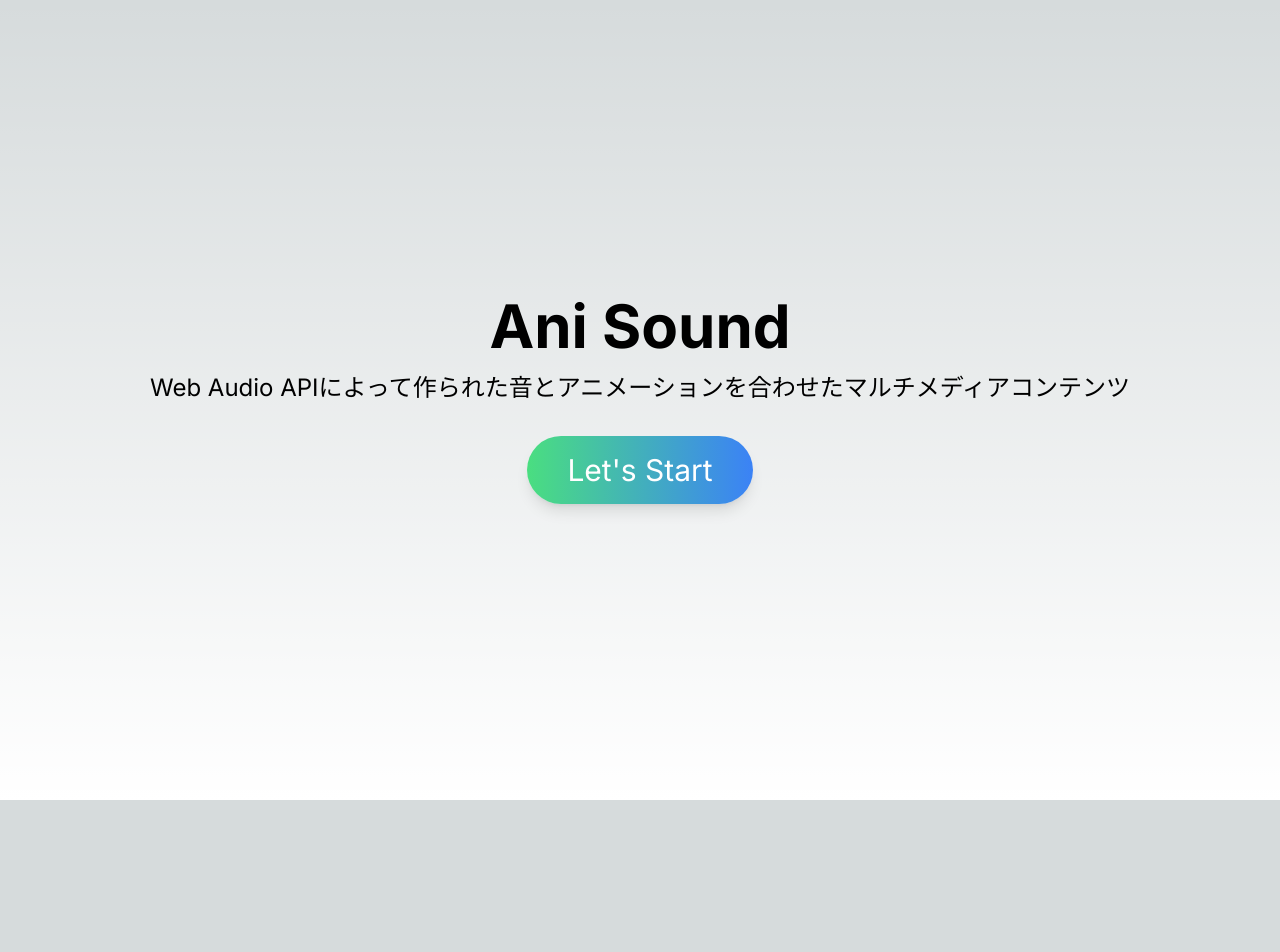
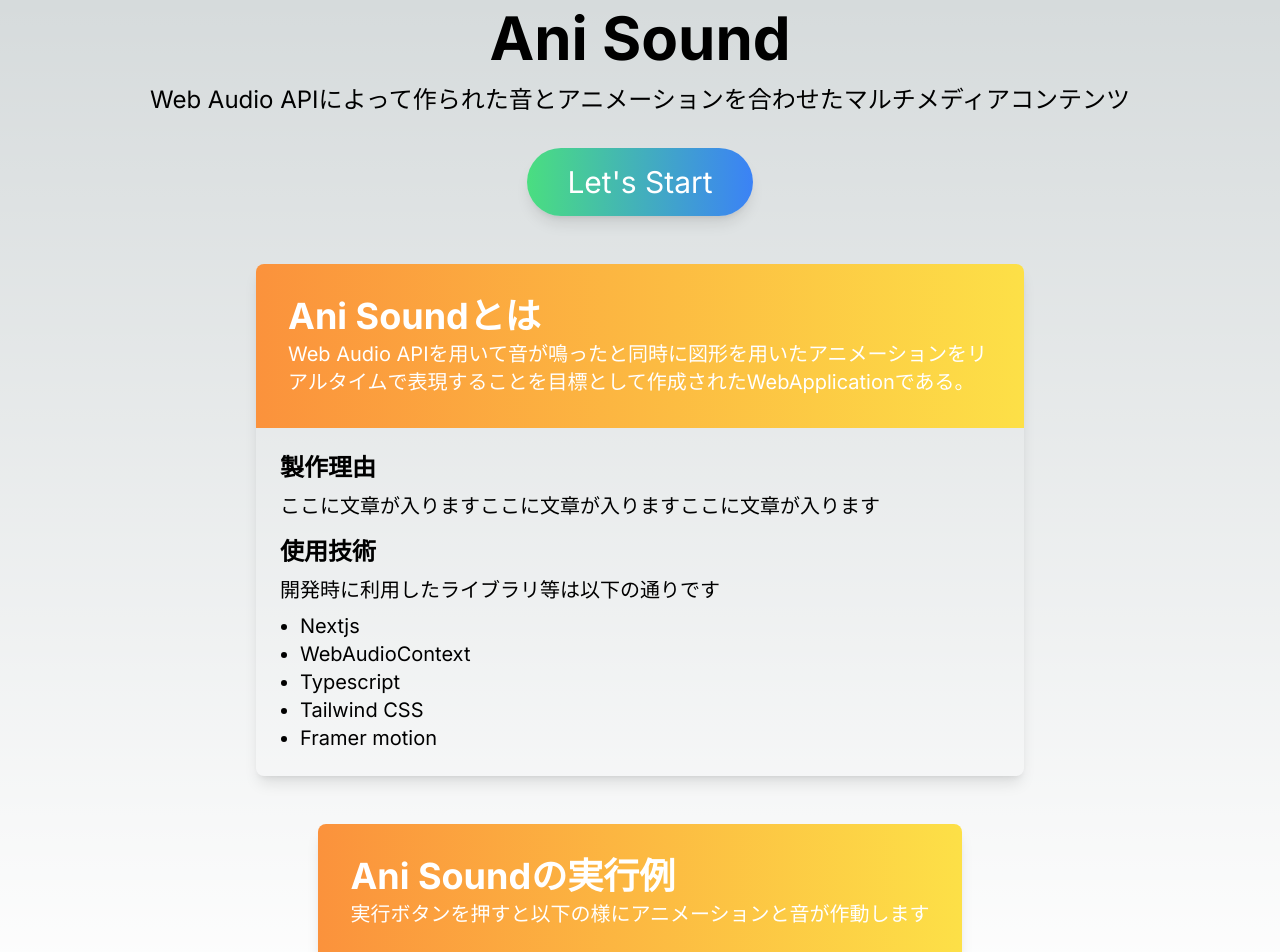
Before and after one commit to otkrickey/ani-sound, a Next.js app: page / in a window 1280 px wide. Shown: the top 952 px of the page. Before the commit the page ends 800 px from the top, so only its background shows below. Built offline with nearby package versions, Linux system fonts and the light colour scheme.

Commit message:
Add Ani Sound description and example

```diff
--- a/src/app/page.tsx
+++ b/src/app/page.tsx
@@ -33,6 +33,50 @@ export default function Home() {
           {"Let's Start"}
         </Link>
       </button>
+      <div className="max-w-7xl mx-auto px-4 sm:px-6 lg:px-8">
+        <div className="mt-12 flex justify-center">
+          <div className="rounded-lg shadow-lg overflow-hidden w-full max-w-3xl">
+            <div className="bg-gradient-to-r from-orange-400 to-yellow-300 p-8">
+              <div className="flex justify-between items-center">
+                <div>
+                  <h2 className="text-4xl font-bold text-white">Ani Soundとは</h2>
+                  <p className="mt-1 text-xl text-white">Web Audio APIを用いて音が鳴ったと同時に図形を用いたアニメーションをリアルタイムで表現することを目標として作成されたWebApplicationである。</p>
+                </div>
+              </div>
+            </div>
+            <div className="p-6">
+              <h3 className="text-2xl font-bold">製作理由</h3>
+              <p className="mt-2 text-xl">ここに文章が入りますここに文章が入りますここに文章が入ります</p>
+              <h3 className="text-2xl font-bold mt-4">使用技術</h3>
+              <p className="mt-2 text-xl">開発時に利用したライブラリ等は以下の通りです</p>
+              <ul className="list-disc pl-5 mt-2 text-xl">
+                <li>Nextjs</li>
+                <li>WebAudioContext</li>
+                <li>Typescript</li>
+                <li>Tailwind CSS</li>
+                <li>Framer motion</li>
+              </ul>
+            </div>
+          </div>
+        </div>
+      </div>
+      <div className="max-w-7xl mx-auto px-4 sm:px-6 lg:px-8">
+        <div className="mt-12 flex justify-center">
+          <div className="rounded-lg shadow-lg overflow-hidden w-full max-w-3xl">
+            <div className="bg-gradient-to-r from-orange-400 to-yellow-300 p-8">
+              <div className="flex justify-between items-center">
+                <div>
+                  <h2 className="text-4xl font-bold text-white">Ani Soundの実行例</h2>
+                  <p className="mt-1 text-xl text-white">実行ボタンを押すと以下の様にアニメーションと音が作動します</p>
+                </div>
+              </div>
+            </div>
+            <div className="p-6">
+              <img src="" alt="" />
+            </div>
+          </div>
+        </div>
+      </div>
     </main>
   );
 }
```
